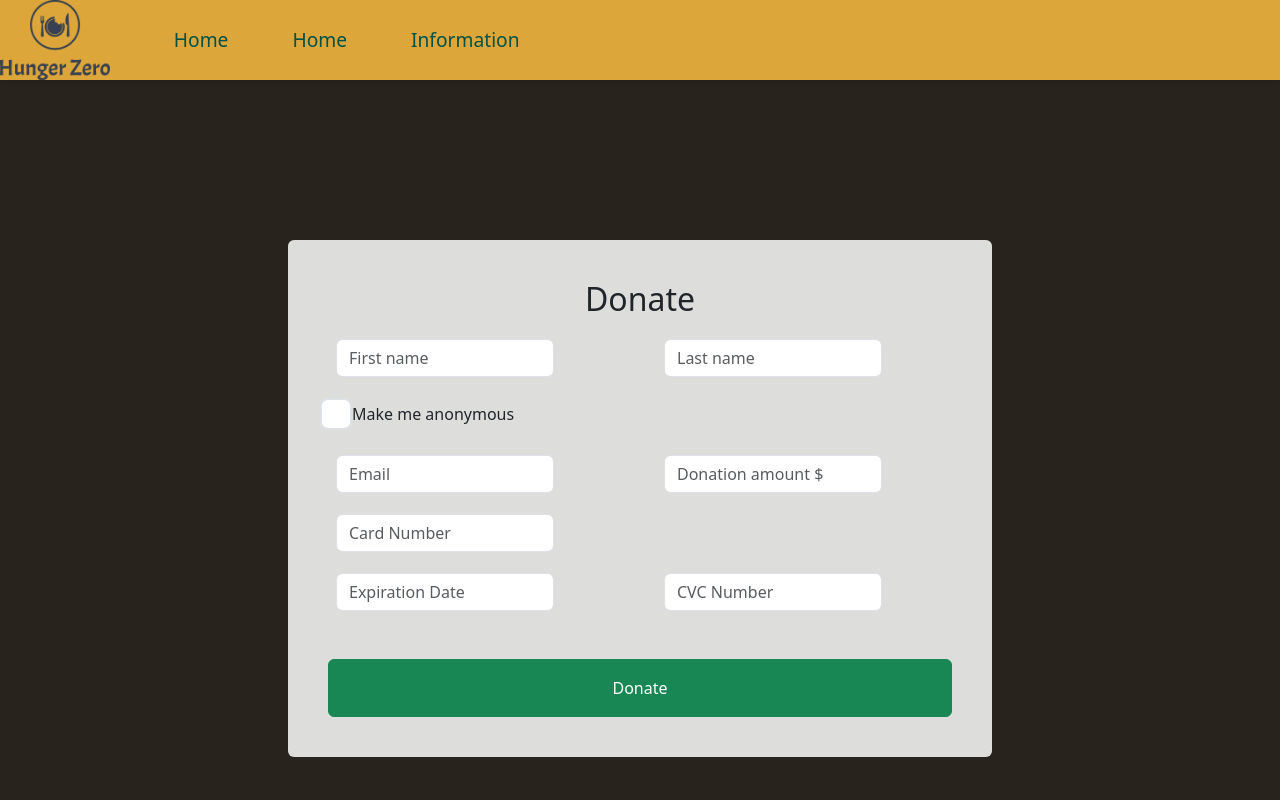
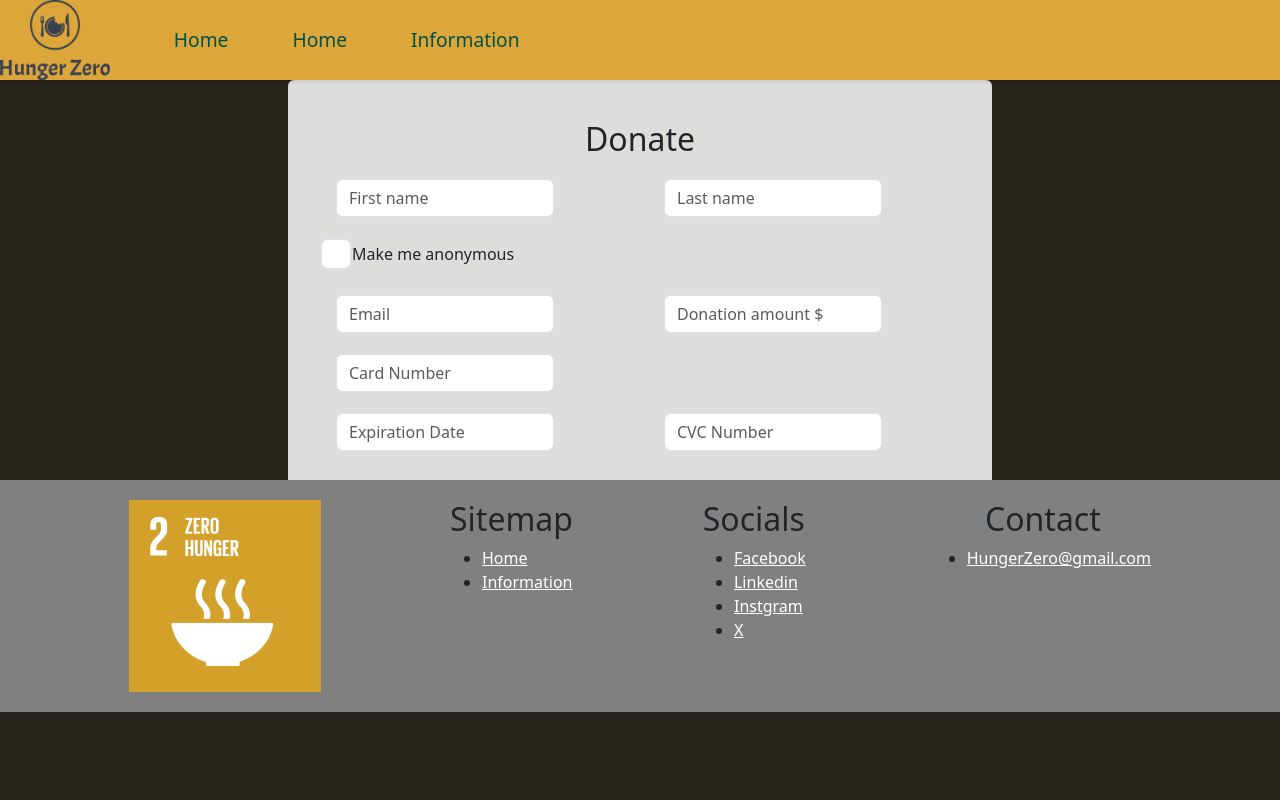
Before and after one commit to erikpersson0884/DAT257-Agile-software-project-management, a React (Vite) app in the folder Frontend/DAT257_Website/: page / in a window 1280 px wide. Shown: the top 800 px of the page. Built offline with nearby package versions, Linux system fonts and the light colour scheme.

Commit message:
Created page folder for pages. Refactored homepage to its own .tsx

```diff
--- a/Frontend/DAT257_Website/src/App.tsx
+++ b/Frontend/DAT257_Website/src/App.tsx
@@ -6,22 +6,24 @@ import {
 import './App.css';
 import 'bootstrap/dist/css/bootstrap.css';
 import DonationBox from "./Components/DonationBox/DonationBox";
-import InformationPage from "./Components/InformationPage/InformationPage";
+import InformationPage from "./Pages/InformationPage/InformationPage.tsx";
 import Footer from "./Components/Footer/Footer.tsx";
 import Header from "./Components/Header/Header.tsx";
 import LoginForm from "./Components/LoginForm/LoginForm.tsx";
+import RegisterPage from "./Pages/RegisterPage/RegisterPage.tsx";
+import HomePage from "./Pages/HomePage/HomePage.tsx";
 
 function App() {
     return (
       <BrowserRouter>
-          <Header/>
           <Routes>
             <Route path="/information" element={<InformationPage/>}></Route>
-            <Route path="/" element={<DonationBox/>}></Route>
+            <Route path="/" element={<HomePage></HomePage>}></Route>
+            <Route path="/register" element={<RegisterPage/>}></Route>
 
           </Routes>
 
-          <Footer/>
+
 
       </BrowserRouter>
     )
--- /dev/null
+++ b/Frontend/DAT257_Website/src/Pages/HomePage/HomePage.tsx
@@ -0,0 +1,18 @@
+import DonationBox from "../../Components/DonationBox/DonationBox"
+import Footer from "../../Components/Footer/Footer";
+import Header from "../../Components/Header/Header";
+
+function RegisterPage() {
+    return (
+        <>
+
+        <body>
+        <Header></Header>
+        <DonationBox></DonationBox>
+        <Footer></Footer>
+        </body>
+        </>
+    );
+}
+
+export default RegisterPage;
--- a/Frontend/DAT257_Website/src/Components/InformationPage/InformationPage.tsx
+++ b/Frontend/DAT257_Website/src/Pages/InformationPage/InformationPage.tsx
@@ -1,13 +1,16 @@
 import { useState } from "react";
 import "./InformationPage.css";
 import image from "/src/assets/PlaceHolder.png";
-import LoginForm from "../LoginForm/LoginForm";
+import LoginForm from "../../Components/LoginForm/LoginForm";
+import Header from "../../Components/Header/Header";
+import Footer from "../../Components/Footer/Footer";
 
 
 function InformationCard() {
     return(
         <>
             <body>
+                <Header></Header>
                 <div className="wrapperInformation">
                     <div className="col-container">
                         <div className="col">
@@ -89,6 +92,7 @@ function InformationCard() {
                     </div>
 
                 </div>
+                <Footer></Footer>
             </body>
         </>
     )
--- /dev/null
+++ b/Frontend/DAT257_Website/src/Pages/RegisterPage/RegisterPage.tsx
@@ -0,0 +1,12 @@
+function RegisterPage() {
+    return (
+        <>
+
+        <body>
+        <p> hej </p>
+        </body>
+        </>
+    );
+}
+
+export default RegisterPage;
```
Also changed, not shown: Frontend/DAT257_Website/src/Pages/InformationPage/InformationPage.css (renamed from Frontend/DAT257_Website/src/Components/InformationPage/InformationPage.css).
